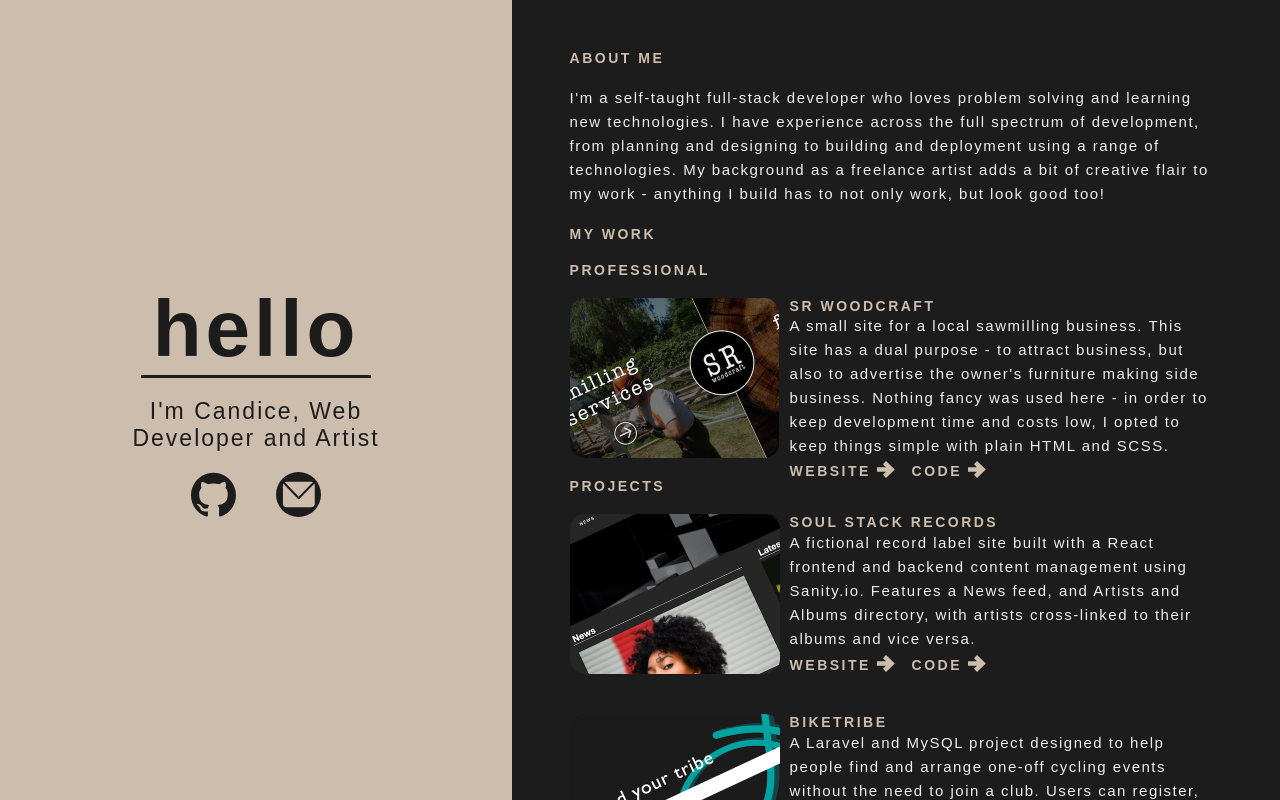
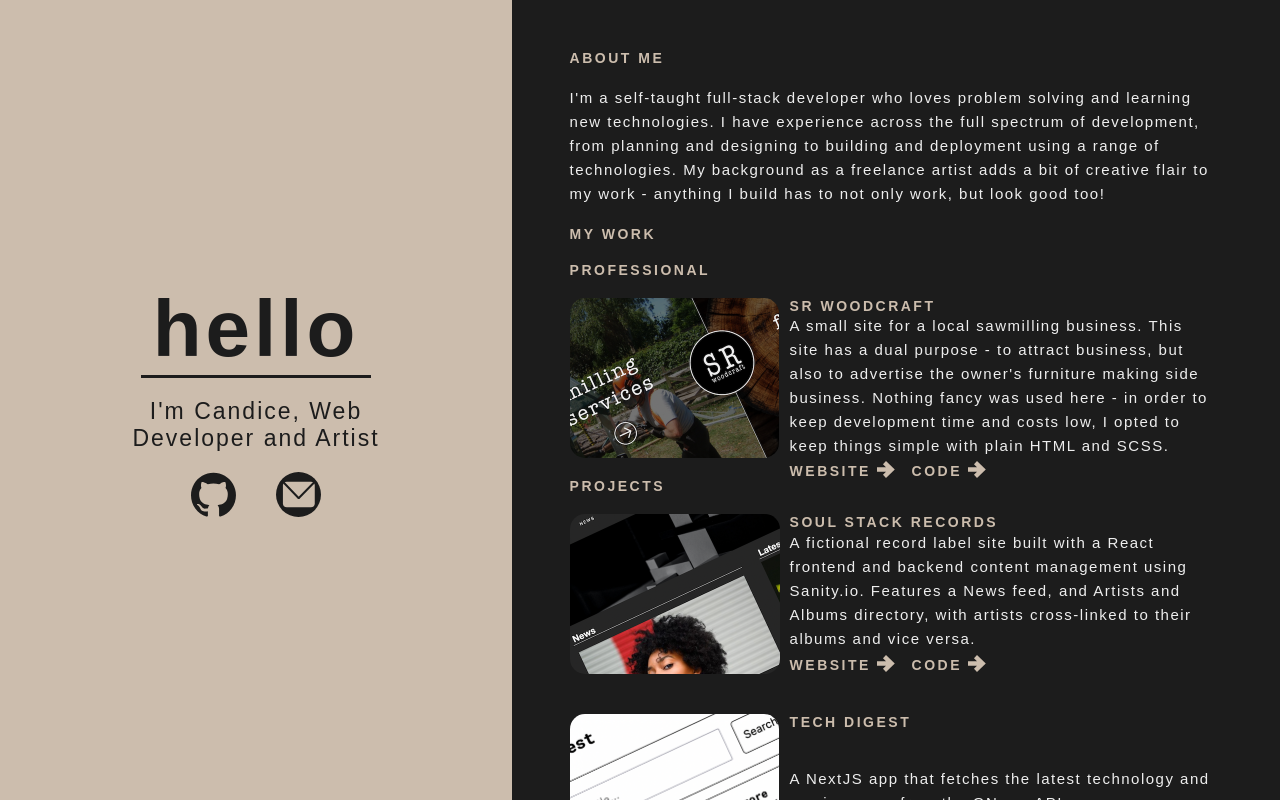
Before and after one commit to CanRaffs89/vite-portfolio, a React (Vite) app: page / in a window 1280 px wide. Built offline with nearby package versions, Linux system fonts and the light colour scheme.

Commit message:
Added news app to projects

```diff
--- a/src/projects.js
+++ b/src/projects.js
@@ -5,6 +5,13 @@ export const projectData = [
         image: "./portfolio_records.png",
         website: "https://unique-maamoul-e23b94.netlify.app/",
         code: "https://github.com/CanRaffs89/record-label-frontend"
+    },
+    {
+        name: "Tech Digest",
+        description: "A NextJS app that fetches the latest technology and gaming news from the GNews API",
+        image: "./portfolio_techdigest.png",
+        website: "https://nextjs-news-1bx4vlfkq-canraffs89.vercel.app/",
+        code: "https://github.com/CanRaffs89/nextjs-news-app"
     },
     {
         name: "Biketribe",
```
Also changed, not shown: public/portfolio_techdigest.png (added).
